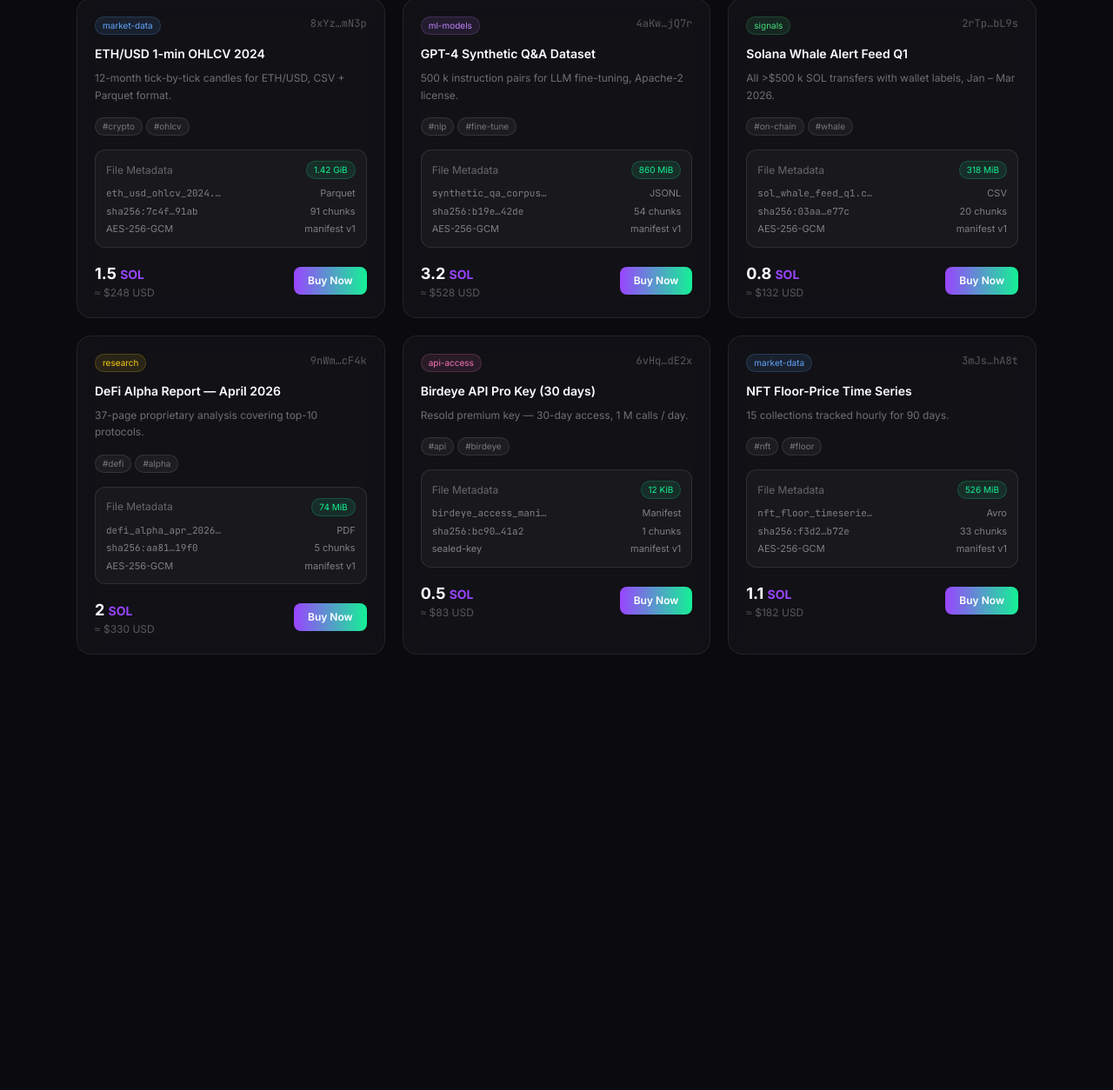
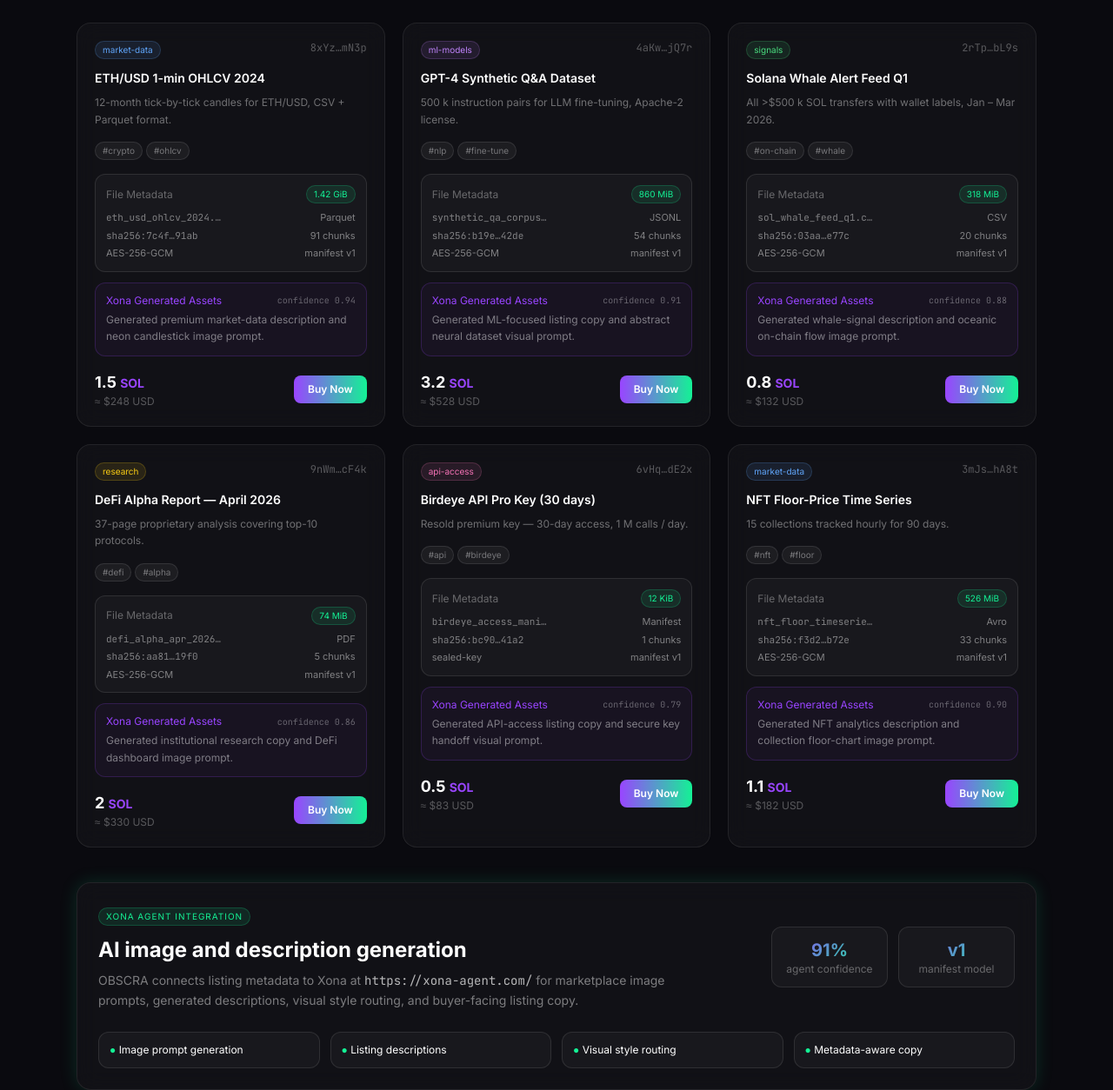
Before and after one commit to obscra/smart-contract, a website: page app/pages/index.html in a window 1280 px wide. Shown: the part 937-2191 px from the top of the page at 87% size. Before the commit the page ends 1690 px from the top, so only its background shows below. Drawn offline with nearby package versions, Linux system fonts and the light colour scheme.

Commit message:
Add Xona AI image and description generation

```diff
--- a/app/pages/index.html
+++ b/app/pages/index.html
@@ -44,6 +44,7 @@
       <a href="#auctions"      class="hover:text-white transition">Auctions</a>
       <a href="#subscriptions" class="hover:text-white transition">Subscriptions</a>
       <a href="#profile"       class="hover:text-white transition">Profile</a>
+      <a href="#xona"          class="hover:text-white transition">Xona AI</a>
     </div>
 
     <button id="walletBtn"
@@ -55,7 +56,7 @@
   <!-- ── HERO ───────────────────────────────────────────────────────── -->
   <section class="px-6 py-20 text-center max-w-4xl mx-auto">
     <div class="inline-block pill bg-[#14F195]/10 text-[#14F195] border border-[#14F195]/20 mb-6 text-xs tracking-widest uppercase">
-      Non-custodial · On-chain settlement · Solana · 2 GiB uploads
+      Non-custodial · On-chain settlement · Solana · 2 GiB uploads · Xona AI
     </div>
     <h1 class="text-5xl md:text-6xl font-bold leading-tight mb-6">
       Trade, Auction &amp; Stream<br/>
@@ -64,7 +65,7 @@
     <p class="text-white/50 text-lg max-w-xl mx-auto mb-10">
       OBSCRA is the first fully on-chain data marketplace featuring English, Dutch, and
       sealed-bid auctions, subscription access, and arbitrated dispute resolution — all
-      settled natively on Solana with a 2 GiB encrypted upload envelope.
+      settled natively on Solana with a 2 GiB encrypted upload envelope and Xona AI-generated images and descriptions.
     </p>
     <div class="flex gap-4 justify-center flex-wrap">
       <button class="px-6 py-3 rounded-xl bg-gradient-to-r from-[#9945FF] to-[#14F195] font-semibold hover:opacity-90 transition glow">
@@ -118,6 +119,38 @@
     <div id="tab-dutch"         class="hidden grid grid-cols-1 md:grid-cols-2 lg:grid-cols-3 gap-5"></div>
     <div id="tab-sealed"        class="hidden grid grid-cols-1 md:grid-cols-2 lg:grid-cols-3 gap-5"></div>
     <div id="tab-subscriptions" class="hidden grid grid-cols-1 md:grid-cols-2 lg:grid-cols-3 gap-5"></div>
+  </section>
+
+  <!-- ── XONA AI ────────────────────────────────────────────────────── -->
+  <section class="px-6 max-w-6xl mx-auto mt-10" id="xona">
+    <div class="panel rounded-2xl p-6 glow-accent">
+      <div class="flex flex-col md:flex-row md:items-center md:justify-between gap-5">
+        <div>
+          <div class="inline-flex items-center gap-2 pill bg-[#14F195]/10 text-[#14F195] border border-[#14F195]/20 uppercase tracking-widest mb-3">Xona Agent Integration</div>
+          <h2 class="text-2xl font-bold mb-2">AI image and description generation</h2>
+          <p class="text-white/45 text-sm max-w-2xl leading-relaxed">
+            OBSCRA connects listing metadata to Xona at <span class="mono text-white/70">https://xona-agent.com/</span>
+            for marketplace image prompts, generated descriptions, visual style routing, and buyer-facing listing copy.
+          </p>
+        </div>
+        <div class="grid grid-cols-2 gap-3 text-center min-w-[280px]">
+          <div class="rounded-xl bg-white/[0.03] border border-white/10 p-3">
+            <div class="text-xl font-bold gradient-text">91%</div>
+            <div class="text-xs text-white/35">agent confidence</div>
+          </div>
+          <div class="rounded-xl bg-white/[0.03] border border-white/10 p-3">
+            <div class="text-xl font-bold gradient-text">v1</div>
+            <div class="text-xs text-white/35">manifest model</div>
+          </div>
+        </div>
+      </div>
+      <div class="grid grid-cols-1 md:grid-cols-4 gap-3 mt-6 text-xs">
+        <div class="rounded-xl border border-white/10 bg-white/[0.03] p-3"><span class="text-[#14F195]">●</span> Image prompt generation</div>
+        <div class="rounded-xl border border-white/10 bg-white/[0.03] p-3"><span class="text-[#14F195]">●</span> Listing descriptions</div>
+        <div class="rounded-xl border border-white/10 bg-white/[0.03] p-3"><span class="text-[#14F195]">●</span> Visual style routing</div>
+        <div class="rounded-xl border border-white/10 bg-white/[0.03] p-3"><span class="text-[#14F195]">●</span> Metadata-aware copy</div>
+      </div>
+    </div>
   </section>
 
   <!-- ── LIST MODAL ─────────────────────────────────────────────────── -->
@@ -182,12 +215,12 @@
   <script>
     // ── sample data ───────────────────────────────────────────────────
     const SAMPLE_LISTINGS = [
-      { id: 1, title: "ETH/USD 1-min OHLCV 2024",      category: "market-data", price: 1.5, seller: "8xYz...mN3p", tags: ["crypto","ohlcv"],  preview: "12-month tick-by-tick candles for ETH/USD, CSV + Parquet format.", metadata: { file: "eth_usd_ohlcv_2024.parquet", size: "1.42 GiB", type: "Parquet", checksum: "sha256:7c4f…91ab", chunks: 91, encrypted: "AES-256-GCM" } },
-      { id: 2, title: "GPT-4 Synthetic Q&A Dataset",    category: "ml-models",   price: 3.2, seller: "4aKw...jQ7r", tags: ["nlp","fine-tune"], preview: "500 k instruction pairs for LLM fine-tuning, Apache-2 license.", metadata: { file: "synthetic_qa_corpus.jsonl", size: "860 MiB", type: "JSONL", checksum: "sha256:b19e…42de", chunks: 54, encrypted: "AES-256-GCM" } },
-      { id: 3, title: "Solana Whale Alert Feed Q1",     category: "signals",     price: 0.8, seller: "2rTp...bL9s", tags: ["on-chain","whale"], preview: "All >$500 k SOL transfers with wallet labels, Jan – Mar 2026.", metadata: { file: "sol_whale_feed_q1.csv", size: "318 MiB", type: "CSV", checksum: "sha256:03aa…e77c", chunks: 20, encrypted: "AES-256-GCM" } },
-      { id: 4, title: "DeFi Alpha Report — April 2026", category: "research",    price: 2.0, seller: "9nWm...cF4k", tags: ["defi","alpha"], preview: "37-page proprietary analysis covering top-10 protocols.", metadata: { file: "defi_alpha_apr_2026.pdf", size: "74 MiB", type: "PDF", checksum: "sha256:aa81…19f0", chunks: 5, encrypted: "AES-256-GCM" } },
-      { id: 5, title: "Birdeye API Pro Key (30 days)",  category: "api-access",  price: 0.5, seller: "6vHq...dE2x", tags: ["api","birdeye"], preview: "Resold premium key — 30-day access, 1 M calls / day.", metadata: { file: "birdeye_access_manifest.json", size: "12 KiB", type: "Manifest", checksum: "sha256:bc90…41a2", chunks: 1, encrypted: "sealed-key" } },
-      { id: 6, title: "NFT Floor-Price Time Series",    category: "market-data", price: 1.1, seller: "3mJs...hA8t", tags: ["nft","floor"], preview: "15 collections tracked hourly for 90 days.", metadata: { file: "nft_floor_timeseries.avro", size: "526 MiB", type: "Avro", checksum: "sha256:f3d2…b72e", chunks: 33, encrypted: "AES-256-GCM" } },
+      { id: 1, title: "ETH/USD 1-min OHLCV 2024",      category: "market-data", price: 1.5, seller: "8xYz...mN3p", tags: ["crypto","ohlcv"],  preview: "12-month tick-by-tick candles for ETH/USD, CSV + Parquet format.", metadata: { file: "eth_usd_ohlcv_2024.parquet", size: "1.42 GiB", type: "Parquet", checksum: "sha256:7c4f…91ab", chunks: 91, encrypted: "AES-256-GCM" }, ai: { confidence: "0.94", summary: "Generated premium market-data description and neon candlestick image prompt." } },
+      { id: 2, title: "GPT-4 Synthetic Q&A Dataset",    category: "ml-models",   price: 3.2, seller: "4aKw...jQ7r", tags: ["nlp","fine-tune"], preview: "500 k instruction pairs for LLM fine-tuning, Apache-2 license.", metadata: { file: "synthetic_qa_corpus.jsonl", size: "860 MiB", type: "JSONL", checksum: "sha256:b19e…42de", chunks: 54, encrypted: "AES-256-GCM" }, ai: { confidence: "0.91", summary: "Generated ML-focused listing copy and abstract neural dataset visual prompt." } },
+      { id: 3, title: "Solana Whale Alert Feed Q1",     category: "signals",     price: 0.8, seller: "2rTp...bL9s", tags: ["on-chain","whale"], preview: "All >$500 k SOL transfers with wallet labels, Jan – Mar 2026.", metadata: { file: "sol_whale_feed_q1.csv", size: "318 MiB", type: "CSV", checksum: "sha256:03aa…e77c", chunks: 20, encrypted: "AES-256-GCM" }, ai: { confidence: "0.88", summary: "Generated whale-signal description and oceanic on-chain flow image prompt." } },
+      { id: 4, title: "DeFi Alpha Report — April 2026", category: "research",    price: 2.0, seller: "9nWm...cF4k", tags: ["defi","alpha"], preview: "37-page proprietary analysis covering top-10 protocols.", metadata: { file: "defi_alpha_apr_2026.pdf", size: "74 MiB", type: "PDF", checksum: "sha256:aa81…19f0", chunks: 5, encrypted: "AES-256-GCM" }, ai: { confidence: "0.86", summary: "Generated institutional research copy and DeFi dashboard image prompt." } },
+      { id: 5, title: "Birdeye API Pro Key (30 days)",  category: "api-access",  price: 0.5, seller: "6vHq...dE2x", tags: ["api","birdeye"], preview: "Resold premium key — 30-day access, 1 M calls / day.", metadata: { file: "birdeye_access_manifest.json", size: "12 KiB", type: "Manifest", checksum: "sha256:bc90…41a2", chunks: 1, encrypted: "sealed-key" }, ai: { confidence: "0.79", summary: "Generated API-access listing copy and secure key handoff visual prompt." } },
+      { id: 6, title: "NFT Floor-Price Time Series",    category: "market-data", price: 1.1, seller: "3mJs...hA8t", tags: ["nft","floor"], preview: "15 collections tracked hourly for 90 days.", metadata: { file: "nft_floor_timeseries.avro", size: "526 MiB", type: "Avro", checksum: "sha256:f3d2…b72e", chunks: 33, encrypted: "AES-256-GCM" }, ai: { confidence: "0.90", summary: "Generated NFT analytics description and collection floor-chart image prompt." } },
     ];
 
     const SAMPLE_AUCTIONS = [
@@ -244,7 +277,7 @@
           <div class="flex gap-1 mb-4 flex-wrap">
             ${item.tags.map(t => `<span class="pill bg-white/5 border border-white/10 text-white/40">#${t}</span>`).join("")}
           </div>
-          <div class="rounded-xl bg-white/[0.03] border border-white/10 p-3 mb-4">
+          <div class="rounded-xl bg-white/[0.03] border border-white/10 p-3 mb-3">
             <div class="flex items-center justify-between gap-3 mb-2">
               <span class="text-xs text-white/35">File Metadata</span>
               <span class="pill bg-[#14F195]/10 text-[#14F195] border border-[#14F195]/20">${item.metadata.size}</span>
@@ -257,6 +290,13 @@
               <span>${item.metadata.encrypted}</span>
               <span class="text-right">manifest v1</span>
             </div>
+          </div>
+          <div class="rounded-xl bg-[#9945FF]/5 border border-[#9945FF]/20 p-3 mb-4">
+            <div class="flex items-center justify-between mb-1">
+              <span class="text-xs text-[#9945FF]">Xona Generated Assets</span>
+              <span class="text-[10px] text-white/35 mono">confidence ${item.ai.confidence}</span>
+            </div>
+            <div class="text-xs text-white/45 leading-relaxed">${item.ai.summary}</div>
           </div>
           <div class="flex items-center justify-between">
             <div>
```
Also changed, not shown: app/sdk/index.ts (+9 -0 lines), app/sdk/xonaAgent.ts (added, +83 -0 lines), docs/SECURITY.md (+9 -0 lines), README.md.
